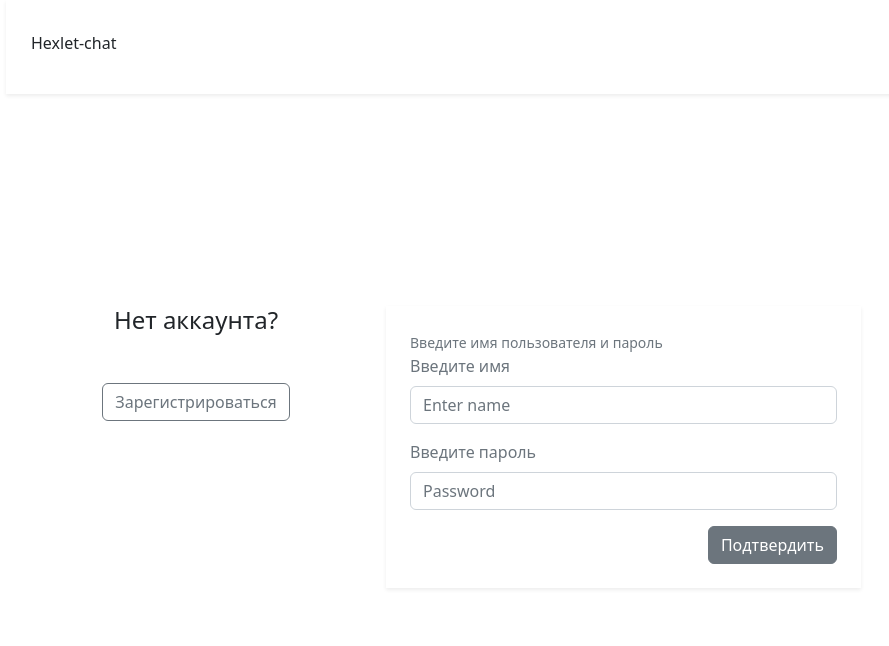
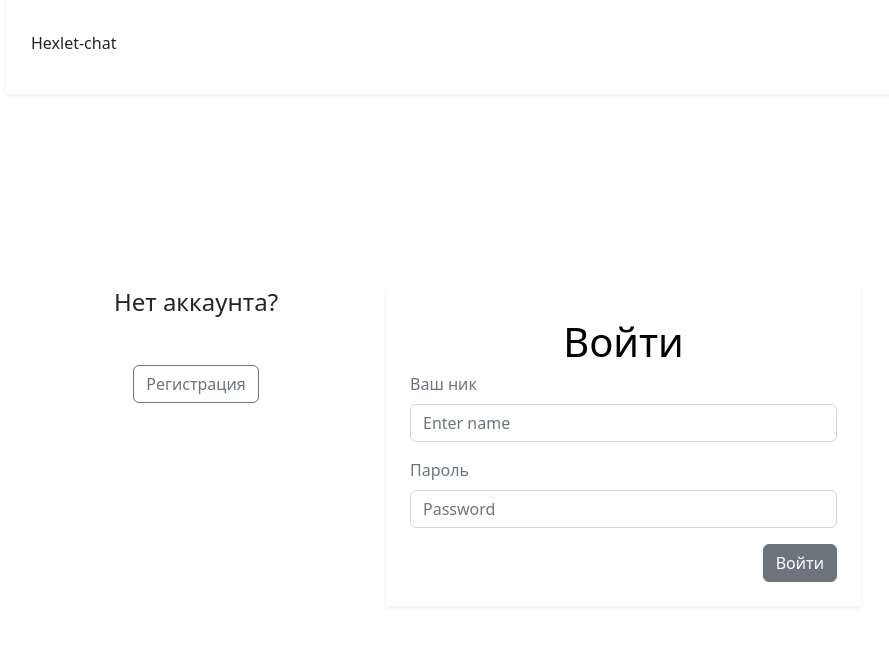
Before and after one commit to Lugonue/frontend-project-12, a React (Create React App) app in the folder frontend/: page /login in a window 1280 px wide. Shown: the top 646 px of the page, without its empty margins (64-953 px from the left). Built offline with nearby package versions, Linux system fonts and the light colour scheme; no server answers.

Commit message:
fix navigatem fix components

```diff
--- a/frontend/src/App.js
+++ b/frontend/src/App.js
@@ -1,7 +1,10 @@
 import { BrowserRouter, Routes, Route } from 'react-router-dom';
-import { useState } from 'react';
+
 import React from 'react';
 import { Provider, ErrorBoundary } from '@rollbar/react';
+import { useTranslation } from "react-i18next";
+
+
 
 import './i18next';
 import 'bootstrap/dist/css/bootstrap.min.css';
@@ -23,11 +26,10 @@ const rollbarConfig = {
 
 
 function App() {
-  // const [auth, setAuth] = useState(false);
-  // const value = {
-  //   authorized: auth,
-  //   setAuth: setAuth
-  // }
+
+  const { t } = useTranslation();
+
+
   return (
     <Provider config={rollbarConfig}>
       <ErrorBoundary>
@@ -35,7 +37,7 @@ function App() {
           <Routes>
             <Route path="/" element={<HomePage toast={toast} />} />
             <Route path="/login" element={<Login toast={toast} />} />
-            <Route path='/signup' element={<SignUp toast={toast} />} />
+            <Route path='/signup' element={<SignUp toast={toast} t={t} />} />
             <Route path="*" element={<NotFound />} />
           </Routes>
 
--- a/frontend/src/components/pages/HomePage.jsx
+++ b/frontend/src/components/pages/HomePage.jsx
@@ -121,7 +121,7 @@ const HomePage = ({toast}) => {
           <Modal.Title>{t("Добавить канал")}</Modal.Title>
         </Modal.Header>
         <Modal.Body>
-          <InputNewChannel toast={toast} closeHandler={handleClose} />
+          <InputNewChannel toast={toast} closeHandler={handleClose} t={t} />
         </Modal.Body>
       </Modal>
 
--- a/frontend/src/components/pages/Login.jsx
+++ b/frontend/src/components/pages/Login.jsx
@@ -83,7 +83,9 @@ const Login = ({ toast }) => {
           </Button>
         </div>
         <Form onSubmit={formik.handleSubmit} className='col-5 shadow-sm p-4'>
-          <Form.Text>{t("логин форма")}</Form.Text>
+          <div className="text-center">
+          <Form.Text className="fs-1 text-black">{t("логин форма")}</Form.Text>
+          </div>
           <Form.Group className="mb-3" >
             <Form.Label className='text-muted'>{t('введите имя')}</Form.Label>
             <Form.Control
@@ -113,10 +115,10 @@ const Login = ({ toast }) => {
           </Form.Group>
           <Form.Group className="w-100 text-end">
             <Button variant="secondary" type="submit">
-              {t('Подтвердить')}
+              {t('Войти')}
             </Button>
           </Form.Group>
-          {responsState.status && <div className='alert text-danger'>{responsState.message}</div>}
+          {/* {responsState.status && <div className='alert text-danger'>{responsState.message}</div>} */}
         </Form>
 
       </div>
--- a/frontend/src/components/pages/SignUp.jsx
+++ b/frontend/src/components/pages/SignUp.jsx
@@ -1,26 +1,21 @@
 import { useFormik } from "formik";
 import { Form, Button, Image } from "react-bootstrap";
-import { useNavigate } from 'react-router-dom';
-import { useState } from "react";
 import * as yup from 'yup';
 import axios from 'axios';
+import { useNavigate } from 'react-router-dom';
 import { useDispatch } from "react-redux";
-
 import { setAuthorized, setCurrentUser } from "../../slices/stateSlice";
 import Header from "../ui/Header";
-import { useTranslation } from "react-i18next";
 
-
-const SignUp = ({ toast }) => {
+const SignUp = ({ toast, t }) => {
 
   const dispatch = useDispatch();
   const navigate = useNavigate();
-  const { t } = useTranslation();
 
   const schema = yup.object().shape({ //valudation shema for formik
-    username: yup.string().required('Name is required').min(3, 'Name must be at least 3 characters long').max(20, 'Name must be at most 20 characters long'),
-    password: yup.string().required('Password is required').min(6, 'Password must be at least 6 characters long'),
-    confirmPassword: yup.string().oneOf([yup.ref('password'), null], 'Passwords must match'),
+    username: yup.string().required('Name is required').min(3, 'От 3 до 20 символов').max(20, 'От 3 до 20 символов'),
+    password: yup.string().required('Password is required').min(6, 'Не менее 6 символов'),
+    confirmPassword: yup.string().oneOf([yup.ref('password'), null], 'Пароли должны совпадать'),
   });
 
 
@@ -42,6 +37,7 @@ const SignUp = ({ toast }) => {
           const { data } = await axios.post('/api/v1/signup', request);
 
           // регистрация нового пользователя. Добавляем токен и переходим на главную страницу
+          localStorage.setItem('token', data.token);
           dispatch(setAuthorized(true));
           dispatch(setCurrentUser({ name: data.username }));
           toast.success(t('Регистрация прошла успешно'));
@@ -117,7 +113,7 @@ const SignUp = ({ toast }) => {
                         variant="primary"
                         onClick={formik.handleSubmit}
                       >
-                        Отправить
+                        {t("Отправить")}
                       </Button>
                     </Form.Group>
                   </Form>
--- a/frontend/src/components/ui/EditChannelDropDown.jsx
+++ b/frontend/src/components/ui/EditChannelDropDown.jsx
@@ -53,13 +53,13 @@ const EditChannelDropDown = ({ channel, toast, t, dispatch }) => {
         <Dropdown.Menu>
           <Dropdown.Item
             onClick={() => handleShow("renameChannel")}
-            // href="#/action-1"
+          // href="#/action-1"
           >
-            Переименовать
+            {t("Переименовать")}
           </Dropdown.Item>
           <Dropdown.Item
             onClick={() => handleShow("removeChannel")}
-            // href="#/action-2"
+          // href="#/action-2"
           >
             Удалить
           </Dropdown.Item>
@@ -81,13 +81,13 @@ const EditChannelDropDown = ({ channel, toast, t, dispatch }) => {
                 }, (response) => {
                   if (response.status !== 'ok') {
                     renameChannelServer();
-                    toast.error( t("Не удалось переименовать канал!"));
+                    toast.error(t("Не удалось переименовать канал!"));
                   } else {
                     dispatch(renameChannel({ id: channel.id, name: channelName }));
                     handleClose();
-                    toast.success(t("Канал успешно переименован!"));
+                    toast.success(t("Канал переименован"));
                   }
-                 })
+                })
               }
               renameChannelServer();
             }}
@@ -97,7 +97,6 @@ const EditChannelDropDown = ({ channel, toast, t, dispatch }) => {
               ref={inputRef}
               type="text"
               value={channelName}
-              autoFocus
               onChange={(event) => {
                 setChannelName(event.target.value);
               }}
@@ -135,8 +134,8 @@ const EditChannelDropDown = ({ channel, toast, t, dispatch }) => {
                         handleClose();
                         dispatch(removeChannel(channel.id));
                         dispatch(removeMessagesInCHannel(channel.id));
-                        dispatch(setActiveChannel({name: 'general', id: 1}));
-                        toast.success("Канал успешно удален!");
+                        dispatch(setActiveChannel({ name: 'general', id: 1 }));
+                        toast.success(t("Канал удалён"));
                       }
                     }
                   );
--- a/frontend/src/components/ui/InputNewChannel.jsx
+++ b/frontend/src/components/ui/InputNewChannel.jsx
@@ -9,7 +9,7 @@ import { useEffect, useRef, useState } from 'react';
 
 
 
-const InputNewChannel = ({ closeHandler, toast }) => {
+const InputNewChannel = ({ closeHandler, toast, t }) => {
   const dispatch = useDispatch();
 
   const input = useRef(null);
@@ -28,6 +28,7 @@ const InputNewChannel = ({ closeHandler, toast }) => {
       const sendToServer = async (channelName) => {
         await socket.emit('newChannel', { name: values.channelName }, (response) => {
           if (response.status !== 'ok') {
+            toast.error(t("Ошибка соединения"))
             sendToServer(channelName)
           } else {
             dispatch(addNewChannel(response.data));
@@ -35,7 +36,7 @@ const InputNewChannel = ({ closeHandler, toast }) => {
             closeHandler();
             formik.values.error = '';
             formik.resetForm();
-            toast("Channel is added!");
+            toast(t("Канал создан"));
           }
         })
       }
--- a/frontend/src/locales/index.js
+++ b/frontend/src/locales/index.js
@@ -5,23 +5,35 @@ const resourses = {
       "каналы": "Каналы",
       "Добавить канал": "Добавить канал",
       "Каналы": "Каналы",
-      "логин форма": "Введите имя пользователя и пароль",
+
       "Нет аккаунта": "Нет аккаунта?",
-      "Зарегистрироваться": "Зарегистрироваться",
-      "введите пароль": "Введите пароль",
-      "Подтвердить": "Подтвердить",
-      "введите имя": "Введите имя",
+
+      "введите пароль": "Пароль",
+      "Подтвердить": "Подтвердите пароль",
+      "введите имя": "Ваш ник",
       "Регистрация": "Регистрация",
       "Имя пользователя": "Имя пользователя",
       "Пароль": "Пароль",
       "Повторите пароль": "Повторите пароль",
       'Пользователь с таким именем уже существует': 'Пользователь с таким именем уже существует',
       "Регистрация прошла успешно": "Регистрация прошла успешно",
-      "Не удалось удалить канал!": "Не удалось удалить канал!",
-      "Не удалось переименовать канал!": "Не удалось переименовать канал!",
+
       'Вы успешно авторизовались': 'Вы успешно авторизовались',
-      'Неверный логин или пароль': 'Неверный логин или пароль',
+      'Неверный логин или пароль': 'Неверные имя пользователя или пароль',
 
+      //channel
+      "Ошибка соединения": "Ошибка соединения",
+      "Не удалось удалить канал!": "Ошибка соединения",
+      "Не удалось переименовать канал!": "Ошибка соединения",
+      "Канал создан": "Канал создан",
+      "Канал удален": "Канал удален",
+      "Канал переименован": "Канал переименован",
+      "Переименовать": "Переименовать",
+
+      //login
+      "Войти": "Войти",
+      "Зарегистрироваться": "Регистрация",
+      "логин форма": "Войти",
 
 
 
```
Also changed, not shown: 1 other file (tests, documents, lock files or other folders).
